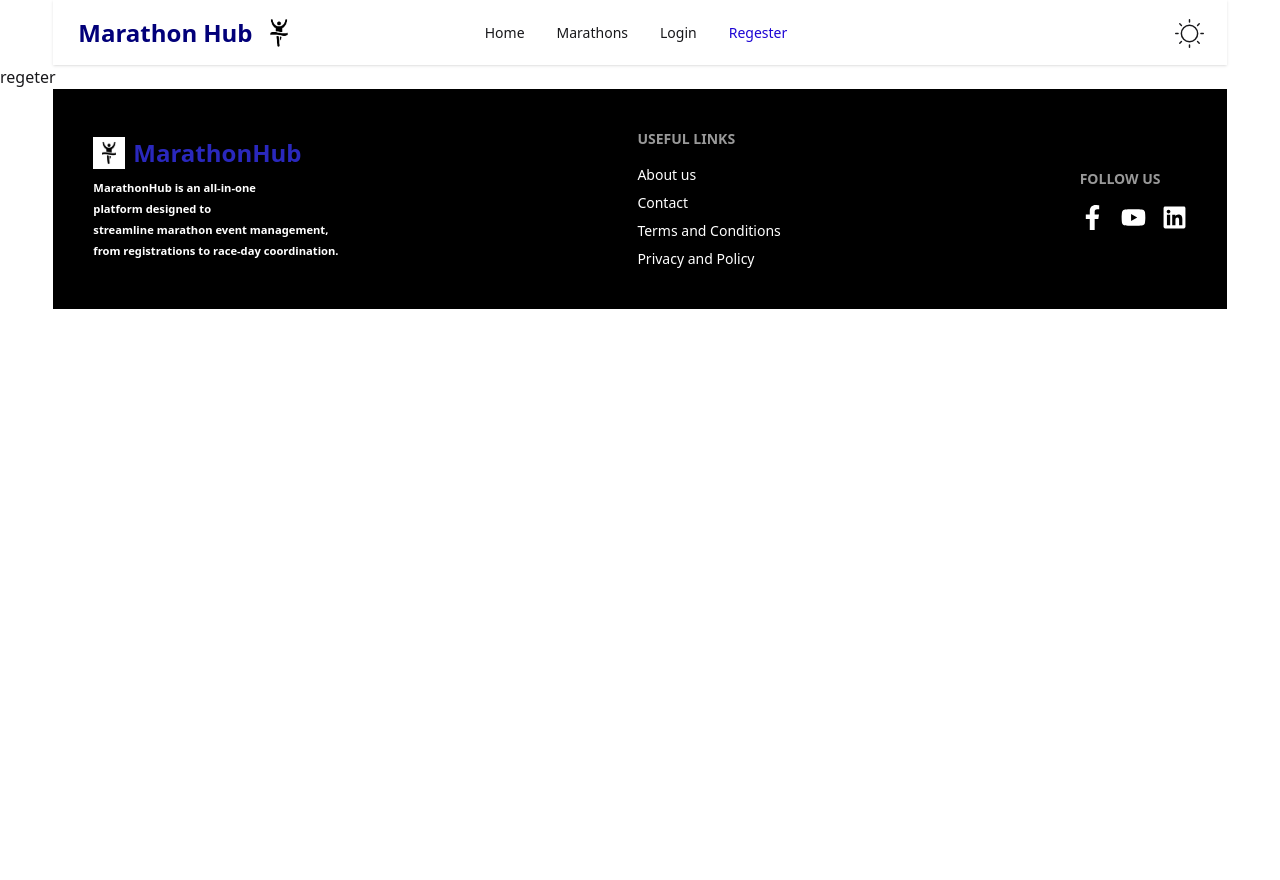
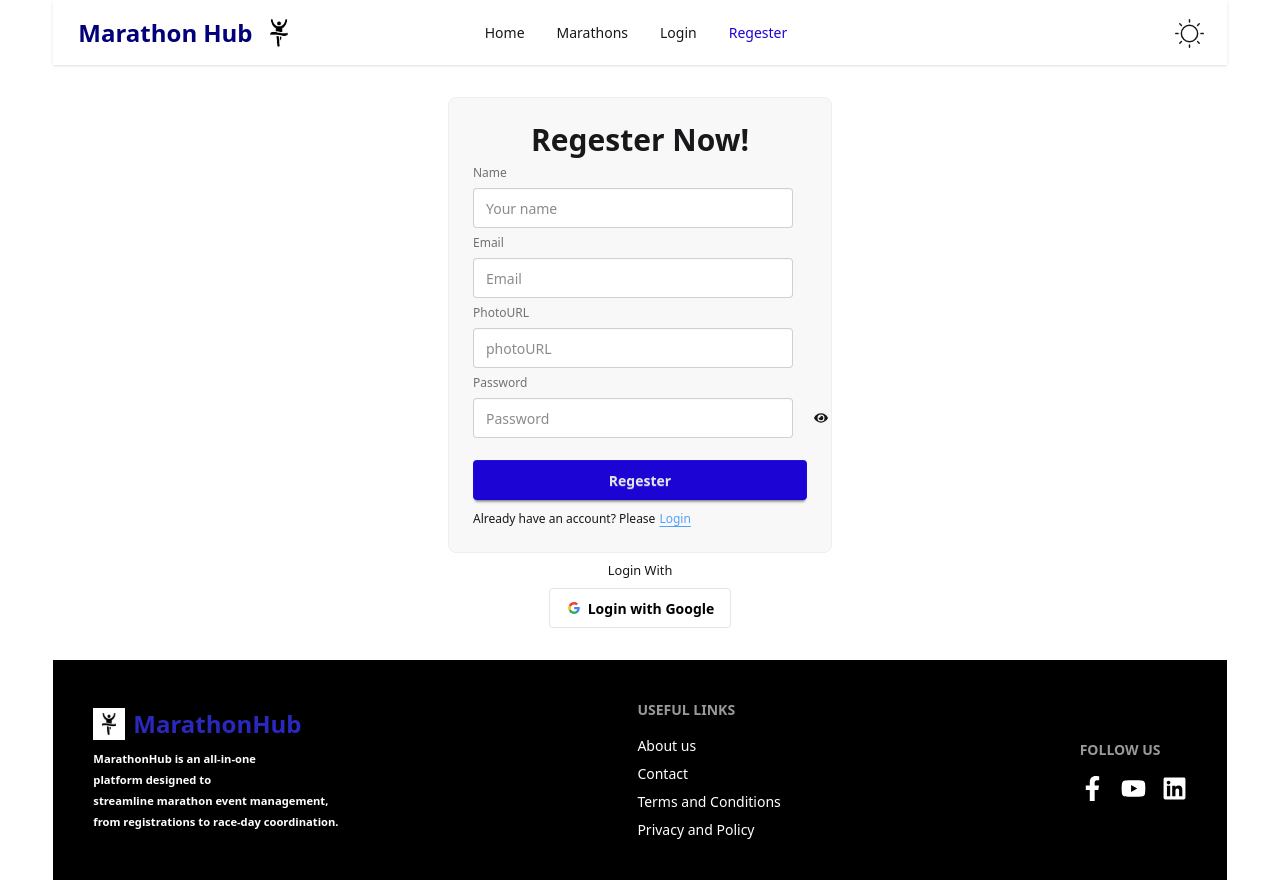
Before and after one commit to Deepto41/MarathonHub_Marathon-Management-project-Client, a React (Vite) app: page /regester in a window 1280 px wide. Before the commit the page ends 800 px from the top, so only its background shows below. Built offline with nearby package versions, Linux system fonts and the light colour scheme.

Commit message:
added regester and login page

```diff
--- /dev/null
+++ b/src/Components/Context/Authcontext.jsx
@@ -0,0 +1,3 @@
+import { createContext } from "react";
+
+export const Authcontext =createContext(null);
--- /dev/null
+++ b/src/Components/Context/Authprovider.jsx
@@ -0,0 +1,11 @@
+import React from 'react';
+import { Authcontext } from './Authcontext';
+
+const Authprovider = ({children}) => {
+
+
+
+    return <Authcontext>{children}</Authcontext>
+};
+
+export default Authprovider;
--- /dev/null
+++ b/src/Components/Shared/Login/Login.css
@@ -0,0 +1,4 @@
+ form a {
+    text-decoration: underline;
+    text-underline-offset: 3px;
+}
--- a/src/Components/Shared/Login/Login.jsx
+++ b/src/Components/Shared/Login/Login.jsx
@@ -1,11 +1,104 @@
-import React from 'react';
+import React from "react";
+import { Link } from "react-router";
+import './Login.css'
 
 const Login = () => {
-    return (
-        <div>
-            <h1>login</h1>
+  const handelLogin = (e) => {
+    e.preventDefault();
+
+    const email = e.target.email.value;
+    const password = e.target.password.value;
+    console.log(email, password);
+  };
+
+  return (
+    <div className="mx-auto max-w-sm mt-8 mb-6">
+      <form onSubmit={handelLogin}>
+        {/* Email field */}
+        <div className="fieldset bg-base-200 border-base-300 rounded-box w-sm border p-6">
+          <h2 className="text-3xl font-bold text-center ">Login Now!</h2>
+          <label className="label">Email</label>
+          <input
+            type="email"
+            className="input"
+            name="email"
+            placeholder="Email"
+          />
+
+          {/* password field */}
+          <label className="label">Password</label>
+          <label className="input validator">
+            <input
+              type="password"
+              name="password"
+              required
+              placeholder="Password"
+              minLength="6"
+              pattern="(?=.*\d)(?=.*[a-z])(?=.*[A-Z]).{6,}"
+              title="Must be more than 6 characters, including  lowercase letter, uppercase letter"
+            />
+          </label>
+          <p className="validator-hint hidden">
+            Must be more than 6 characters, including
+            <br />
+            At least one lowercase letter <br />
+            At least one uppercase letter
+          </p>
+          <p>
+            <a href="#">Forget Password?</a>
+          </p>
+
+          <button className="btn btn-neutral mt-4 mb-1 border-none bg-[#1c04d4]">
+            Login
+          </button>
+          <p>
+            New to this site? Please
+            <Link className="text-blue-400 ml-2" to="/regester">
+              Regester
+            </Link>
+          </p>
         </div>
-    );
+      </form>
+      <small className="text-center flex justify-center items-center text-md mt-2 ">
+        Login With
+      </small>
+
+      <div className="flex gap-3 mt-2 justify-center items-center">
+        <button className="btn bg-white text-black border-[#e5e5e5]">
+          <svg
+            aria-label="Google logo"
+            width="16"
+            height="16"
+            xmlns="http://www.w3.org/2000/svg"
+            viewBox="0 0 512 512"
+          >
+            <g>
+              <path d="m0 0H512V512H0" fill="#fff"></path>
+              <path
+                fill="#34a853"
+                d="M153 292c30 82 118 95 171 60h62v48A192 192 0 0190 341"
+              ></path>
+              <path
+                fill="#4285f4"
+                d="m386 400a140 175 0 0053-179H260v74h102q-7 37-38 57"
+              ></path>
+              <path
+                fill="#fbbc02"
+                d="m90 341a208 200 0 010-171l63 49q-12 37 0 73"
+              ></path>
+              <path
+                fill="#ea4335"
+                d="m153 219c22-69 116-109 179-50l55-54c-78-75-230-72-297 55"
+              ></path>
+            </g>
+          </svg>
+          Login with Google
+        </button>
+
+
+      </div>
+    </div>
+  );
 };
 
 export default Login;
--- /dev/null
+++ b/src/Components/Shared/Regestrer/Regester.css
@@ -0,0 +1,4 @@
+form a {
+    text-decoration: underline;
+    text-underline-offset: 3px;
+}
--- a/src/Components/Shared/Regestrer/Regester.jsx
+++ b/src/Components/Shared/Regestrer/Regester.jsx
@@ -1,11 +1,129 @@
-import React from 'react';
+import React, { useState } from "react";
+import "./Regester.css";
+import { FaEye, FaEyeSlash } from "react-icons/fa";
+import { Link } from "react-router";
+const Regester = () => {
+  const [showpass, setShowpass] = useState(false);
 
-const Regester = () => {
-    return (
-        <div>
-          <h1>regeter</h1>
+  const handleCreateuser = (e) => {
+    e.preventDefault();
+    const name = e.target.name.value;
+    const email = e.target.email.value;
+    const photo = e.target.photoUrl.value;
+    const password = e.target.password.value;
+    console.log(name, email, photo, password);
+  };
+
+  return (
+    <div className="mx-auto max-w-sm mt-8 mb-8">
+      <form onSubmit={handleCreateuser}>
+        <div className="fieldset bg-base-200 border-base-300 rounded-box w-sm border p-6">
+          <h2 className="text-3xl font-bold text-center">Regester Now!</h2>
+
+          <label className="label">Name</label>
+          <input
+            type="text"
+            name="name"
+            className="input"
+            placeholder="Your name"
+          />
+
+          <label className="label">Email</label>
+          <input
+            type="email"
+            name="email"
+            className="input"
+            placeholder="Email"
+          />
+
+          <label className="label">PhotoURL </label>
+          <input
+            type="text"
+            name="photoUrl"
+            className="input"
+            placeholder="photoURL"
+          />
+
+          {/* password field */}
+          <label className="label">Password</label>
+          <label className="input validator">
+            <div className="relative">
+              <input
+                type={showpass ? "text" : "password"}
+                name="password"
+                required
+                placeholder="Password"
+                minLength="6"
+                pattern="(?=.*\d)(?=.*[a-z])(?=.*[A-Z]).{6,}"
+                title="Must be more than 6 characters, including  lowercase letter, uppercase letter"
+              />
+              <button
+                onClick={() => setShowpass(!showpass)}
+                type="button"
+                className=" cursor-pointer absolute bottom-1 top-.5 -right-35"
+              >
+                {showpass ? <FaEyeSlash /> : <FaEye />}
+              </button>
+            </div>
+          </label>
+          <p className="validator-hint hidden">
+            Must be more than 6 characters, including
+            <br />
+            At least one lowercase letter <br />
+            At least one uppercase letter
+          </p>
+
+          <button className="btn btn-neutral mt-4 mb-1 bg-[#1c04d4]  border-none ">
+            Regester
+          </button>
+
+          <p>
+            Already have an account? Please
+            <Link className="text-blue-400 ml-1" to="/login">
+              Login
+            </Link>
+          </p>
         </div>
-    );
+      </form>
+
+      <small className="text-center flex justify-center items-center text-md mt-2">
+        Login With
+      </small>
+
+      <div className="flex gap-3 mt-2 justify-center items-center">
+        <button className="btn bg-white text-black border-[#e5e5e5]">
+          <svg
+            aria-label="Google logo"
+            width="16"
+            height="16"
+            xmlns="http://www.w3.org/2000/svg"
+            viewBox="0 0 512 512"
+          >
+            <g>
+              <path d="m0 0H512V512H0" fill="#fff"></path>
+              <path
+                fill="#34a853"
+                d="M153 292c30 82 118 95 171 60h62v48A192 192 0 0190 341"
+              ></path>
+              <path
+                fill="#4285f4"
+                d="m386 400a140 175 0 0053-179H260v74h102q-7 37-38 57"
+              ></path>
+              <path
+                fill="#fbbc02"
+                d="m90 341a208 200 0 010-171l63 49q-12 37 0 73"
+              ></path>
+              <path
+                fill="#ea4335"
+                d="m153 219c22-69 116-109 179-50l55-54c-78-75-230-72-297 55"
+              ></path>
+            </g>
+          </svg>
+          Login with Google
+        </button>
+      </div>
+    </div>
+  );
 };
 
 export default Regester;
```
